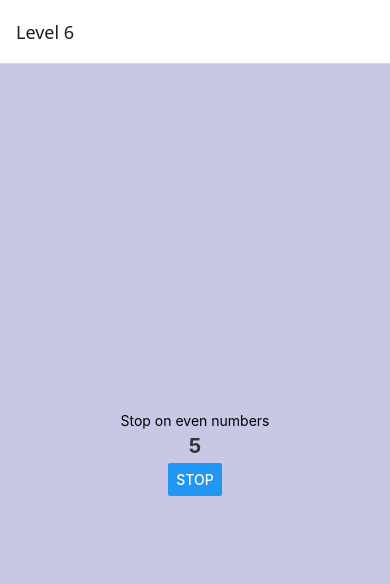
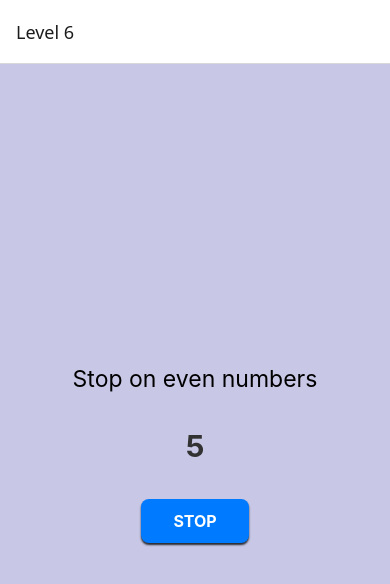
Before and after one commit to Deknas1995/React-Native-25PuzzleGame, a React Native app: screen / in a window 390 px wide. Shown: the top 584 px of the page. Built offline with nearby package versions, Linux system fonts and the light colour scheme.

Commit message:
lvl 6 fix

```diff
--- a/Screens/Level2.js
+++ b/Screens/Level2.js
@@ -5,7 +5,7 @@ export default function Level2({ navigation }) {
   return (
     <View style={styles.container}>
       <Pressable>
-        <Text style={styles.title}>Press </Text>
+        <Text style={styles.title}>Press</Text>
       </Pressable>
 
       <Pressable onPress={() => navigation.navigate("Level 3")}>
--- a/Screens/Level5.js
+++ b/Screens/Level5.js
@@ -8,7 +8,6 @@ import {
   Text,
   Dimensions,
 } from "react-native";
-import { TouchableWithoutFeedback } from "react-native-gesture-handler";
 
 export default function Level5({ navigation }) {
   const pan = useRef(new Animated.ValueXY()).current;
--- a/Screens/Level6.js
+++ b/Screens/Level6.js
@@ -1,11 +1,12 @@
 import React, { useEffect, useState } from "react";
 import { View, Text, StyleSheet, Pressable } from "react-native";
-import { Button } from "react-native-web";
 
 export default function Level6({ navigation }) {
   const [counter, setCounter] = useState(0);
   const [isRunning, setIsRunning] = useState(true);
   const [intervalTime, setIntervalTime] = useState(1000);
+  const [evenCount, setEvenCount] = useState(0);
+  const [isButtonDisabled, setIsButtonDisabled] = useState(false);
 
   useEffect(() => {
     let interval;
@@ -28,23 +29,58 @@ export default function Level6({ navigation }) {
   }, [isRunning, intervalTime]);
 
   const handleStop = () => {
+    if (isButtonDisabled) return;
+
     setIsRunning(false);
 
     if (counter % 2 === 0) {
+      setEvenCount((prevCount) => prevCount + 1);
       setIntervalTime((prev) => prev - 200);
     } else {
+      setEvenCount(0);
       setIntervalTime(1000);
     }
 
-    setIsRunning(true, 1000);
+    setIsButtonDisabled(true);
+
+    setTimeout(() => {
+      setIsButtonDisabled(false);
+    }, 500);
+
+    setIsRunning(true);
+  };
+
+  const renderGreenDots = () => {
+    let dots = [];
+    for (let i = 0; i < evenCount; i++) {
+      dots.push(<View key={i} style={styles.greenDot} />);
+    }
+
+    return dots;
   };
 
   return (
     <View style={styles.container}>
-      <Text>Stop on even numbers</Text>
+      <Text style={styles.title}>Stop on even numbers</Text>
       <Text style={styles.counterText}>{counter}</Text>
-      <Button title="STOP" onPress={handleStop}></Button>
-      {intervalTime === 0 ? <Text style={styles.WinMessage}>YOU WIN!</Text> : null}
+      <Pressable
+        style={({ pressed }) => [
+          styles.button,
+          pressed ? styles.buttonPressed : null,
+        ]}
+        onPress={handleStop}
+        disabled={isButtonDisabled}
+      >
+        <Text style={styles.buttonText}>STOP</Text>
+      </Pressable>
+      {intervalTime === 0 ? (
+        <Text style={styles.WinMessage}>YOU WIN!</Text>
+      ) : null}
+
+      {/* Display how many times in a row an even number was pressed */}
+      {evenCount > 0 && (
+        <View style={styles.greenDotContainer}>{renderGreenDots()}</View>
+      )}
     </View>
   );
 }
@@ -58,8 +94,13 @@ const styles = StyleSheet.create({
     alignItems: "center",
     backgroundColor: "rgb(200,200,230)",
   },
+  title: {
+    fontSize: 23,
+    fontWeight: "400",
+  },
   counterText: {
-    fontSize: 20,
+    padding: 30,
+    fontSize: 30,
     fontWeight: "bold",
     color: "rgb(50,50,50)",
     marginVertical: 5,
@@ -69,4 +110,38 @@ const styles = StyleSheet.create({
     fontWeight: "bold",
     color: "rgb(0,150,0)",
   },
+  button: {
+    backgroundColor: "#007BFF",
+    paddingVertical: 12,
+    paddingHorizontal: 32,
+    borderRadius: 8,
+    elevation: 3,
+    shadowColor: "#000",
+    shadowOffset: { width: 0, height: 2 },
+    shadowOpacity: 0.8,
+    shadowRadius: 2,
+  },
+  buttonPressed: {
+    opacity: 0.6,
+    transform: [{ scale: 0.95 }],
+  },
+  buttonText: {
+    color: "#fff",
+    fontSize: 16,
+    fontWeight: "bold",
+    textAlign: "center",
+  },
+  greenDotContainer: {
+    flexDirection: "row", // Align dots horizontally
+    marginTop: 20,
+  },
+  greenDot: {
+    width: 20, // Dot width
+    height: 20, // Dot height
+    borderRadius: 5, // Circle shape
+    backgroundColor: "rgb(0,200,0)", // Green color
+    marginRight: 5, // Space between dots
+    borderColor: "rgb(0,0,0)",
+    borderWidth: 2,
+  },
 });
--- a/app.json
+++ b/app.json
@@ -1,7 +1,7 @@
 {
   "expo": {
-    "name": "GameApp",
-    "slug": "GameApp",
+    "name": "10LevelGameApp",
+    "slug": "10LevelGameApp",
     "version": "1.0.0",
     "orientation": "portrait",
     "icon": "./assets/icon.png",
--- a/package.json
+++ b/package.json
@@ -1,5 +1,5 @@
 {
-  "name": "gameapp",
+  "name": "10LevelGameApp",
   "version": "1.0.0",
   "main": "index.js",
   "scripts": {
```
Also changed, not shown: 1 other file (tests, documents, lock files or other folders).
